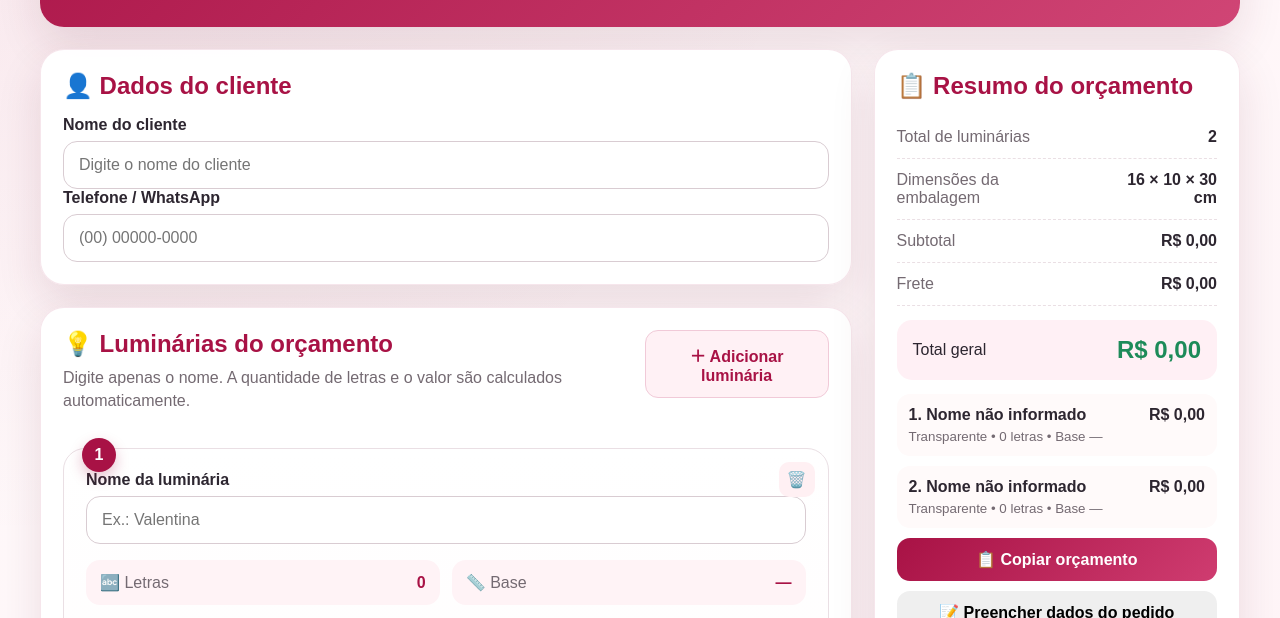
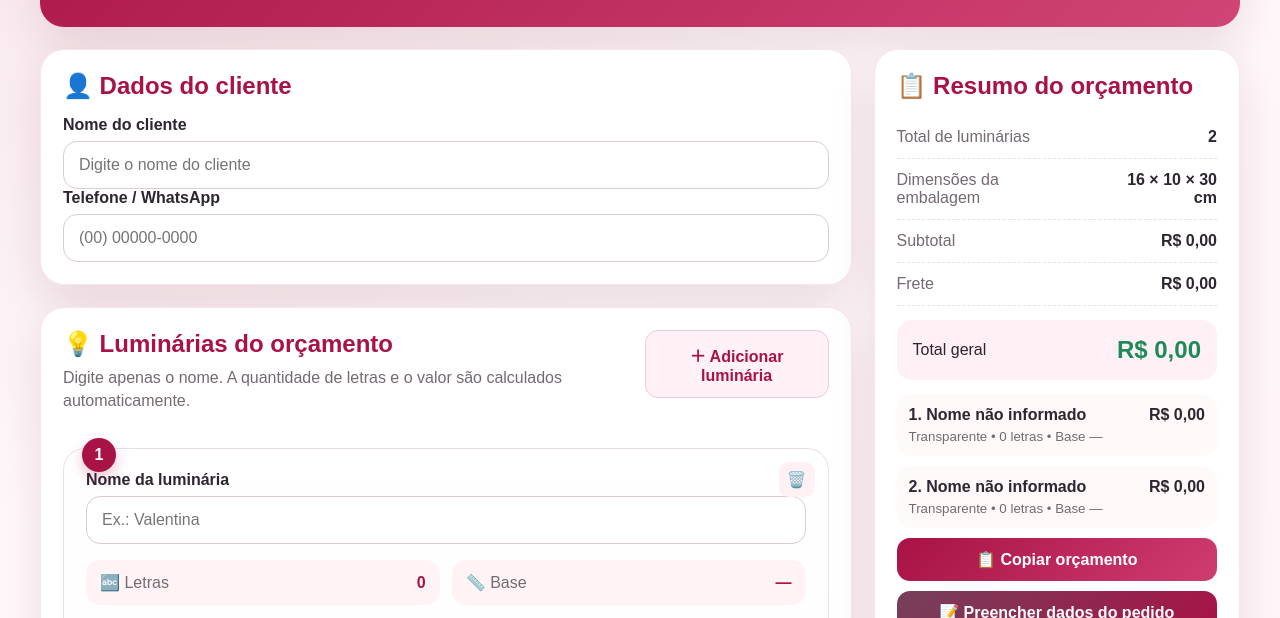
Before and after one commit to encantoemresina7-cpu/encanto-em-resina-app, a plain HTML site: page index.html in a window 1280 px wide. Shown: the part 308-926 px from the top of the page. Drawn offline with Linux system fonts and the light colour scheme.

Commit message:
Estilizar botão do formulário

```diff
--- a/style.css
+++ b/style.css
@@ -162,6 +162,11 @@ input:focus {
 .btn-whatsapp {
   color: white;
   background: #25d366;
+}
+
+.btn-formulario {
+  color: white;
+  background: linear-gradient(135deg, #75405b, #a81245);
 }
 
 .btn-largo {
```
